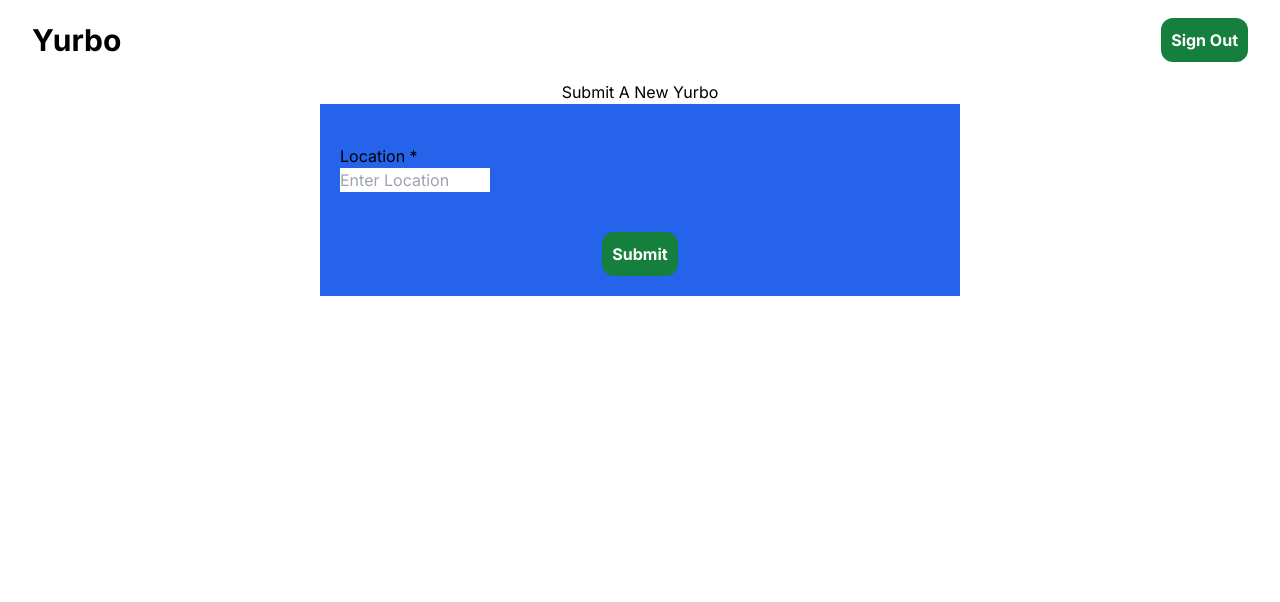
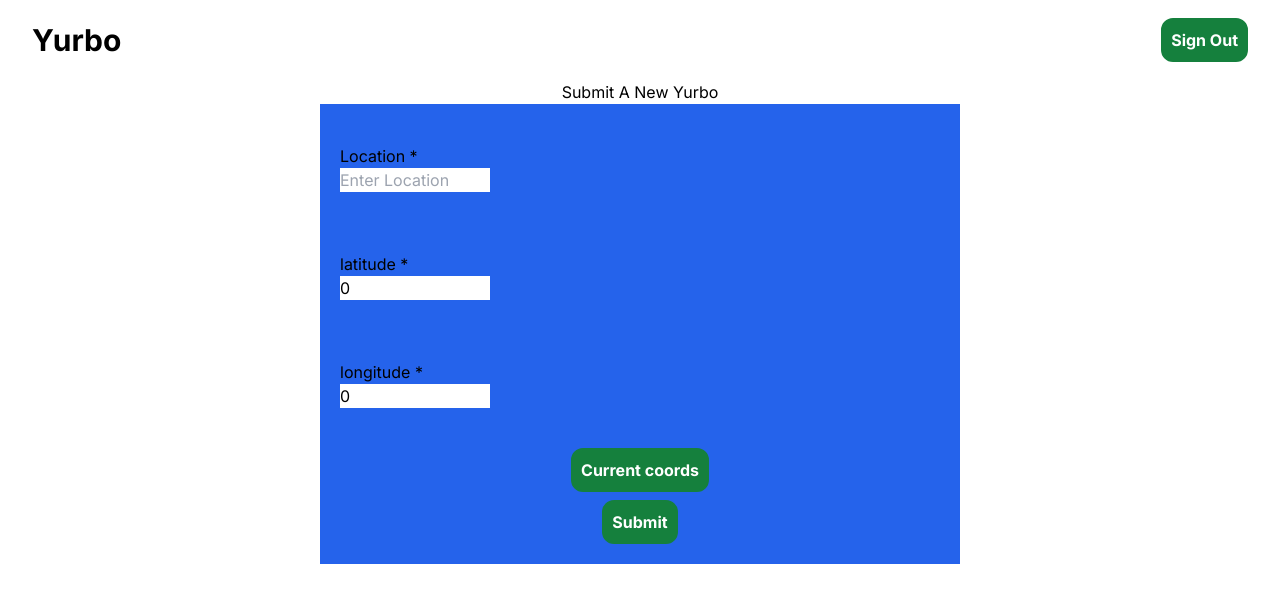
Before and after one commit to quinndev4/yurbo, a Next.js app: page /yurbo/create in a window 1280 px wide. Shown: the top 602 px of the page. Built offline with nearby package versions, Linux system fonts and the light colour scheme.

Commit message:
added long and lat to create yurbo form

```diff
--- a/src/app/api/yurbo/create/route.ts
+++ b/src/app/api/yurbo/create/route.ts
@@ -1,15 +1,15 @@
-import { getServerSession } from 'next-auth';
-import { CreateEventRequest } from '@/types/types';
-import { authOptions } from '../../auth/[...nextauth]/route';
-import { doc, setDoc, collection, serverTimestamp } from 'firebase/firestore';
-import { db } from '@/firebase';
-import { LOGS } from '@/app/constants/logs';
-import { ERRORS, getErrorMessage } from '@/app/constants/errors';
+import { getServerSession } from "next-auth";
+import { CreateYurboRequest, CreateYurboResponse } from "@/types/types";
+import { authOptions } from "../../auth/[...nextauth]/route";
+import { doc, setDoc, collection, serverTimestamp } from "firebase/firestore";
+import { db } from "@/firebase";
+import { LOGS } from "@/app/constants/logs";
+import { ERRORS, getErrorMessage } from "@/app/constants/errors";
 
-export async function POST(request: CreateEventRequest) {
+export async function POST(request: CreateYurboRequest) {
   const body = await request.json();
 
-  const { location } = body;
+  const { location, lat, long } = body; // js destructuring
 
   try {
     const session = await getServerSession(authOptions);
@@ -22,18 +22,20 @@ export async function POST(request: CreateEventRequest) {
       );
     }
 
-    const docRef = doc(collection(db, 'users', session.user.email, 'yurbos'));
+    const docRef = doc(collection(db, "users", session.user.email, "yurbos"));
 
-    // add new personal event
+    // add new personal yurbo
     await setDoc(docRef, {
       location,
+      lat,
+      long,
       created_at: serverTimestamp(),
     });
 
     // return successful response
-    console.log(LOGS.YURBO.CREATED, location);
+    console.log(LOGS.YURBO.CREATED, location, lat, long);
     return Response.json(
-      { message: LOGS.YURBO.CREATED, success: true, location },
+      { message: LOGS.YURBO.CREATED, success: true, location, lat, long },
       { status: 200 }
     );
   } catch (error) {
@@ -42,10 +44,10 @@ export async function POST(request: CreateEventRequest) {
     // failure
     console.error(
       ERRORS.YURBO.CREATED,
-      JSON.stringify({ message: errorMessage, location })
+      JSON.stringify({ message: errorMessage, location, lat, long })
     );
     return Response.json(
-      { mesage: errorMessage, success: false, location },
+      { mesage: errorMessage, success: false, location, lat, long },
       { status: 500 }
     );
   }
--- a/src/app/yurbo/create/Form.tsx
+++ b/src/app/yurbo/create/Form.tsx
@@ -1,23 +1,25 @@
-'use client';
+"use client";
 
-import * as Yup from 'yup';
-import { useFormik } from 'formik';
-import { YUP } from '../../constants/constants';
-import { CreateYurboResponse } from '@/types/types';
-import { getErrorMessgaeSuccess } from '@/app/constants/errors';
+import * as Yup from "yup";
+import { useFormik } from "formik";
+import { YUP } from "../../constants/constants";
+import { CreateYurboResponse } from "@/types/types";
+import { getErrorMessgaeSuccess } from "@/app/constants/errors";
 
 interface Values {
   location: string;
+  lat: number;
+  long: number;
 }
 
-const name = 'location';
-const label = 'Location';
+const name = "location";
+const label = "Location";
 
 export default function Form() {
   const onSubmit = async (formikValues: Values) => {
     try {
-      const res = await fetch('/api/yurbo/create', {
-        method: 'POST',
+      const res = await fetch("/api/yurbo/create", {
+        method: "POST",
         body: JSON.stringify(formikValues),
       });
       const data: CreateYurboResponse = await res.json();
@@ -35,37 +37,90 @@ export default function Form() {
   };
 
   const formik = useFormik<Values>({
-    initialValues: { [name]: '' },
+    initialValues: { [name]: "", lat: 0, long: 0 },
     validationSchema: Yup.object().shape({
       [name]: Yup.string()
-        .min(3, 'Must be at least 3 characters')
+        .min(3, "Must be at least 3 characters")
         .required(YUP.REQUIRED),
+
+      lat: Yup.number().required(YUP.REQUIRED),
+      long: Yup.number().required(YUP.REQUIRED),
     }),
     onSubmit,
   });
 
+  // fill in the form fields with current location
+  const getLoc = () => {
+    navigator.geolocation.getCurrentPosition(function (position) {
+      console.log("Latitude is :", position.coords.latitude);
+      console.log("Longitude is :", position.coords.longitude);
+
+      formik.setFieldValue("long", position.coords.longitude);
+      formik.setFieldValue("lat", position.coords.latitude);
+    });
+  };
+
   return (
-    <div className='2xs:w-4/5 xl:w-1/2 bg-blue-600'>
-      <form className='flex flex-col m-5' onSubmit={formik.handleSubmit}>
-        <div className='flex flex-col w-full items-start my-5'>
-          <label htmlFor='location'>{label} *</label>
+    <div className="2xs:w-4/5 xl:w-1/2 bg-blue-600">
+      <form className="flex flex-col m-5" onSubmit={formik.handleSubmit}>
+        <div className="flex flex-col w-full items-start my-5">
+          <label htmlFor="location">{label} *</label>
           <input
-            className='text-black text-left w-1/4'
+            className="text-black text-left w-1/4"
             id={name}
-            type='text'
+            type="text"
             placeholder={`Enter ${label}`}
             {...formik.getFieldProps(name)}
           />
           <p
             className={`text-red-600 h-5 ${
-              !formik.errors[name] && 'invisible'
+              !formik.errors[name] && "invisible"
             }`}
           >
             {formik.errors[name]}
           </p>
         </div>
+        {/* Lat input */}
+        <div className="flex flex-col w-full items-start my-5">
+          <label htmlFor="lat">latitude *</label>
+          <input
+            className="text-black text-left w-1/4"
+            id="lat"
+            type="text"
+            {...formik.getFieldProps("lat")}
+          />
+          <p
+            className={`text-red-600 h-5 ${!formik.errors.lat && "invisible"}`}
+          >
+            {formik.errors.lat}
+          </p>
+        </div>
 
-        <button className='btn-primary m-auto' type='submit'>
+        {/* Long Input */}
+        <div className="flex flex-col w-full items-start my-5">
+          <label htmlFor="long">longitude *</label>
+          <input
+            className="text-black text-left w-1/4"
+            id="long"
+            type="text"
+            {...formik.getFieldProps("long")}
+          />
+          <p
+            className={`text-red-600 h-5 ${!formik.errors.long && "invisible"}`}
+          >
+            {formik.errors.long}
+          </p>
+        </div>
+
+        <button
+          className="btn-primary m-auto mb-2"
+          type="button"
+          onClick={getLoc}
+        >
+          Current coords
+        </button>
+
+        <button className="btn-primary m-auto" type="submit">
           Submit
         </button>
       </form>
--- a/src/types/types.d.ts
+++ b/src/types/types.d.ts
@@ -1,4 +1,4 @@
-import { NextRequest, NextResponse } from 'next/server';
+import { NextRequest, NextResponse } from "next/server";
 
 interface GenericResponse {
   success: boolean;
@@ -39,7 +39,7 @@ declare interface CreateEventError extends GenericError {
 
 /* Create Yurbo Types  */
 declare interface CreateYurboRequest extends NextRequest {
-  body: { location: string };
+  body: { location: string; lat: number; long: number };
 }
 
 declare interface CreateYurboResponse extends GenericResponse {
```
